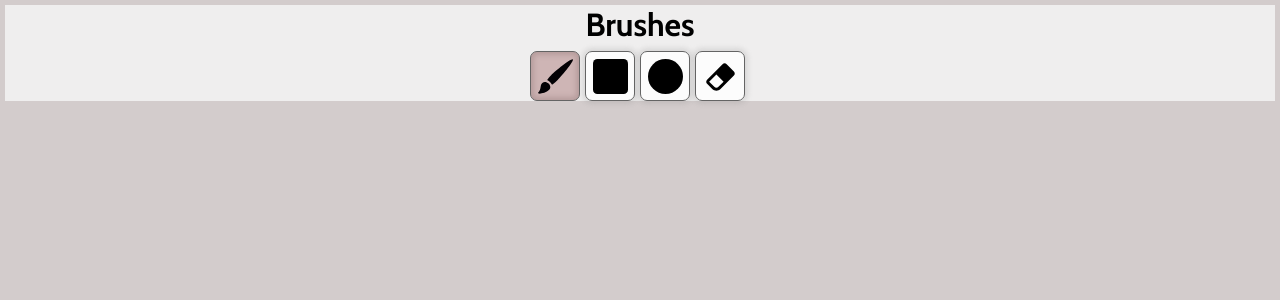
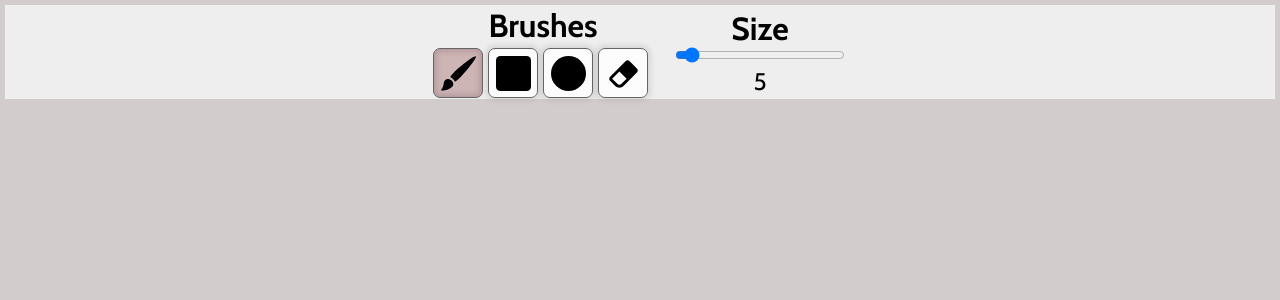
Before and after one commit to vinsssten/paint-socket, a React app: page /singledrawing in a window 1280 px wide. Shown: the top 300 px of the page. Built offline with nearby package versions, Linux system fonts and the light colour scheme.

Commit message:
Add size selector slider

```diff
--- a/src/components/ToolboxDrawing/BrushesCard.tsx
+++ b/src/components/ToolboxDrawing/BrushesCard.tsx
@@ -32,7 +32,7 @@ const BrushesCard = () => {
 
 	return (
 		<ToolContainer title="Brushes">
-			<div className={stl.brushesCont}>
+			<>
 				{toolsArray.map((value, index) => (
 					<ButtonTool
 						image={value.image}
@@ -40,7 +40,7 @@ const BrushesCard = () => {
 						key={index}
 					/>
 				))}
-			</div>
+			</>
 		</ToolContainer>
 	);
 };
--- /dev/null
+++ b/src/components/ToolboxDrawing/SizeSelector.tsx
@@ -0,0 +1,34 @@
+import React from 'react'
+import ToolContainer from './ToolContainer'
+import stl from './ToolboxDrawing.scss'
+import { InitialState } from '../../lib/models/reducerStates/InitialState'
+import { useDispatch, useSelector } from 'react-redux'
+import sizeChange from '../../store/actionCreators/sizeChange'
+
+const SizeSelector = () => {
+    const size: number = useSelector<InitialState>(store => store.drawing.size)
+    const dispatch = useDispatch();
+
+    function onSizeChange (event: React.ChangeEvent<HTMLInputElement>) {
+        const target = event.target;
+        dispatch(sizeChange(Number(target.value)));
+    }
+
+    return (
+        <ToolContainer title="Size">
+            <div className={stl.sizeselectorContainer}>
+                <input
+                    className={stl.slider}
+                    type='range'
+                    value={size}
+                    min={1}
+                    max={72}
+                    onChange={onSizeChange}
+                />
+                <h2 className={stl.toolcontText}>{size}</h2>
+            </div>
+        </ToolContainer>
+    )
+}
+
+export default SizeSelector
--- a/src/components/ToolboxDrawing/ToolContainer.tsx
+++ b/src/components/ToolboxDrawing/ToolContainer.tsx
@@ -10,7 +10,7 @@ const ToolContainer: FC<Props> = ({ children, title }) => {
 	return (
 		<div className={stl.toolcont}>
 			<h1 className={stl.toolcontHeader}>{title}</h1>
-			{children}
+			<div className={stl.toolcontCont}>{children}</div>
 		</div>
 	);
 };
--- a/src/components/ToolboxDrawing/ToolboxDrawing.scss
+++ b/src/components/ToolboxDrawing/ToolboxDrawing.scss
@@ -11,24 +11,35 @@
 	display: flex;
 	justify-content: center;
 	align-items: center;
-	flex-direction: column;
 	width: 100%;
 	height: 100%;
 	background-color: $backgroundColor_secondary-light;
 }
 
 .toolcont {
-	@include flexCenter;
+	// @include flexCenter;
+	display: flex;
+	justify-content: space-around;
+	align-items: center;
 	flex-direction: column;
+	height: 100%;
+	margin: 0 10px 0 10px;
 }
 
 .toolcontHeader {
 	@include fontBold-light;
+	// padding-top: 5px;
+	justify-self: start;
 }
 
-.brushesCont {
+.toolcontText {
+	@include fontRegular-light;
+}
+
+.toolcontCont {
 	@include flexCenter;
-	margin-top: 7px;
+	flex-direction: row;
+	// height: 90%;
 }
 
 .button {
@@ -46,6 +57,29 @@
 	transition: 150ms ease-out;
 }
 
+.sizeselectorContainer {
+	@include flexCenter;
+	flex-direction: column;
+}
+
+.slider {
+	margin-top: -10px;
+	height: 20px;
+	width: 170px;
+
+	::-webkit-slider-thumb {
+		color: red;
+	}
+
+	::after {
+		content: '1'
+	}
+}
+
+input[range]::-webkit-scrollbar-thumb {
+	color: red;
+}
+
 .active {
 	box-shadow: 0px 0px 5px 3px #ad9494b9 inset;
 	background-color: #c3a1a1b9;
--- a/src/components/ToolboxDrawing/ToolboxDrawing.tsx
+++ b/src/components/ToolboxDrawing/ToolboxDrawing.tsx
@@ -1,4 +1,5 @@
 import BrushesCard from './BrushesCard';
+import SizeSelector from './SizeSelector';
 import stl from './ToolboxDrawing.scss';
 
 function ToolboxDrawing() {
@@ -6,6 +7,7 @@ function ToolboxDrawing() {
 		<div className={stl.maincont}>
 			<div className={stl.cont}>
 				<BrushesCard />
+				<SizeSelector />
 			</div>
 		</div>
 	);
--- /dev/null
+++ b/src/store/actionCreators/sizeChange.ts
@@ -0,0 +1,5 @@
+const sizeChange = (size: number) => {
+    return {type: "CHANGE_SIZE", payload: size}
+}
+
+export default sizeChange
--- a/src/store/reducers/app.ts
+++ b/src/store/reducers/app.ts
@@ -1,4 +1,5 @@
-import { PayloadAction } from '@reduxjs/toolkit';
+import { ActionCreatorWithPayload, PayloadAction, Reducer } from '@reduxjs/toolkit';
+import { Action } from 'history';
 import AppState from '../../lib/models/reducerStates/AppState';
 
 const initialState: AppState = {
```
Also changed, not shown: 1 other file (tests, documents, lock files or other folders).
